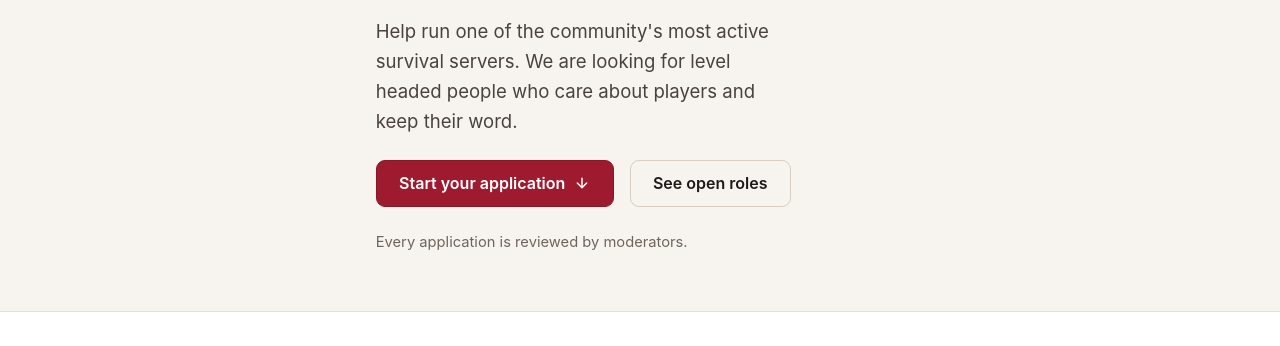
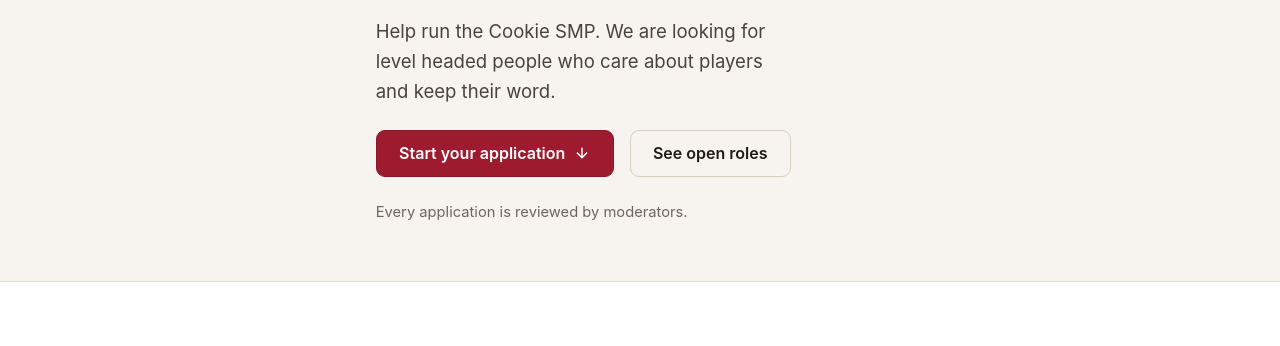
Before and after one commit to ITG3Hx/CookieBot, a website: page apply-web/index.html in a window 1280 px wide. Shown: the part 403-749 px from the top of the page. Drawn offline with Linux system fonts and the light colour scheme; files that its build step writes are made by us from their sources; no server answers; files whose address does not match are found by name.

Commit message:
Remove 'most active' claim from hero text

```diff
--- a/apply-web/index.html
+++ b/apply-web/index.html
@@ -45,7 +45,7 @@
       <div class="hero-copy">
         <p class="eyebrow">Now reviewing applications</p>
         <h1>Join the <em>Cookie SMP</em> staff team</h1>
-        <p class="lead">Help run one of the community's most active survival servers. We are looking for level headed people who care about players and keep their word.</p>
+        <p class="lead">Help run the Cookie SMP. We are looking for level headed people who care about players and keep their word.</p>
         <div class="hero-cta">
           <a href="#apply" class="btn btn-primary">Start your application <span class="arr" aria-hidden="true">
             <svg width="16" height="16" viewBox="0 0 24 24" fill="none" stroke="currentColor" stroke-width="2.2" stroke-linecap="round" stroke-linejoin="round"><path d="M12 5v14M5 12l7 7 7-7"/></svg>
```
